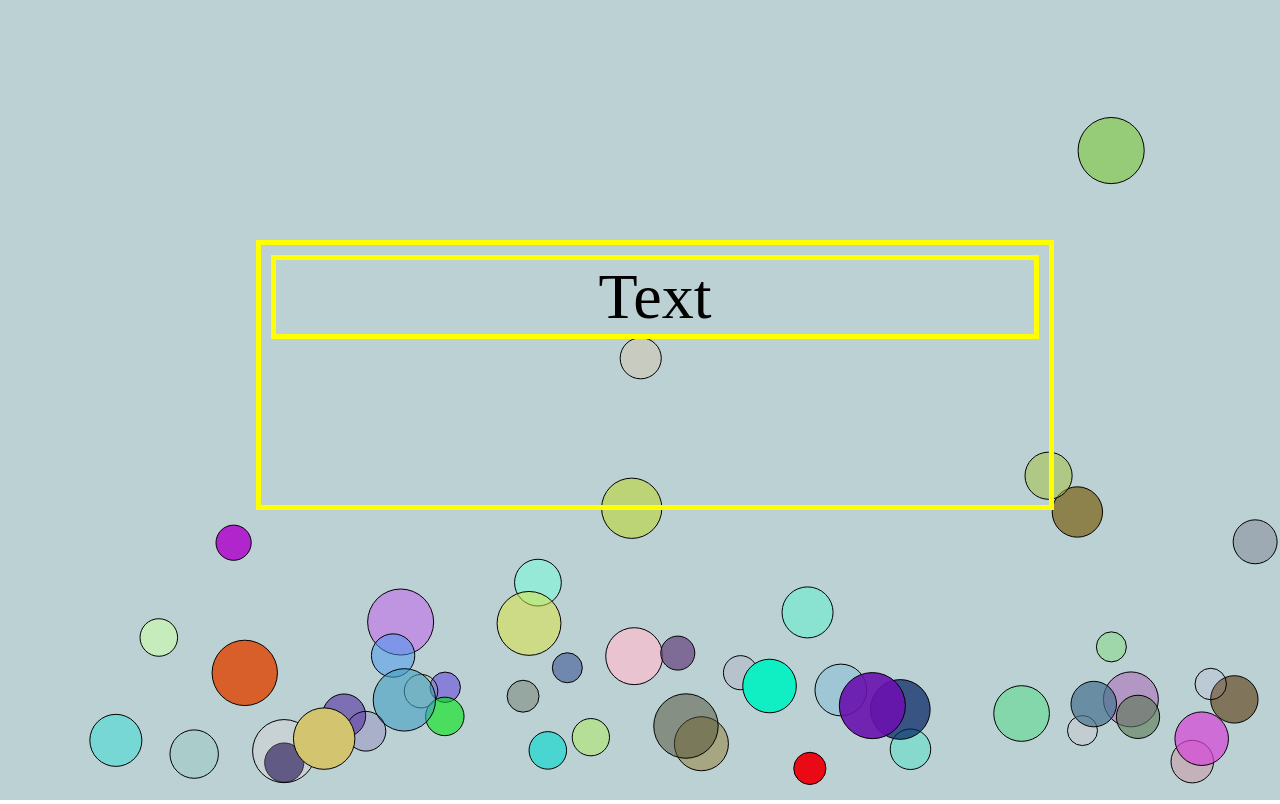
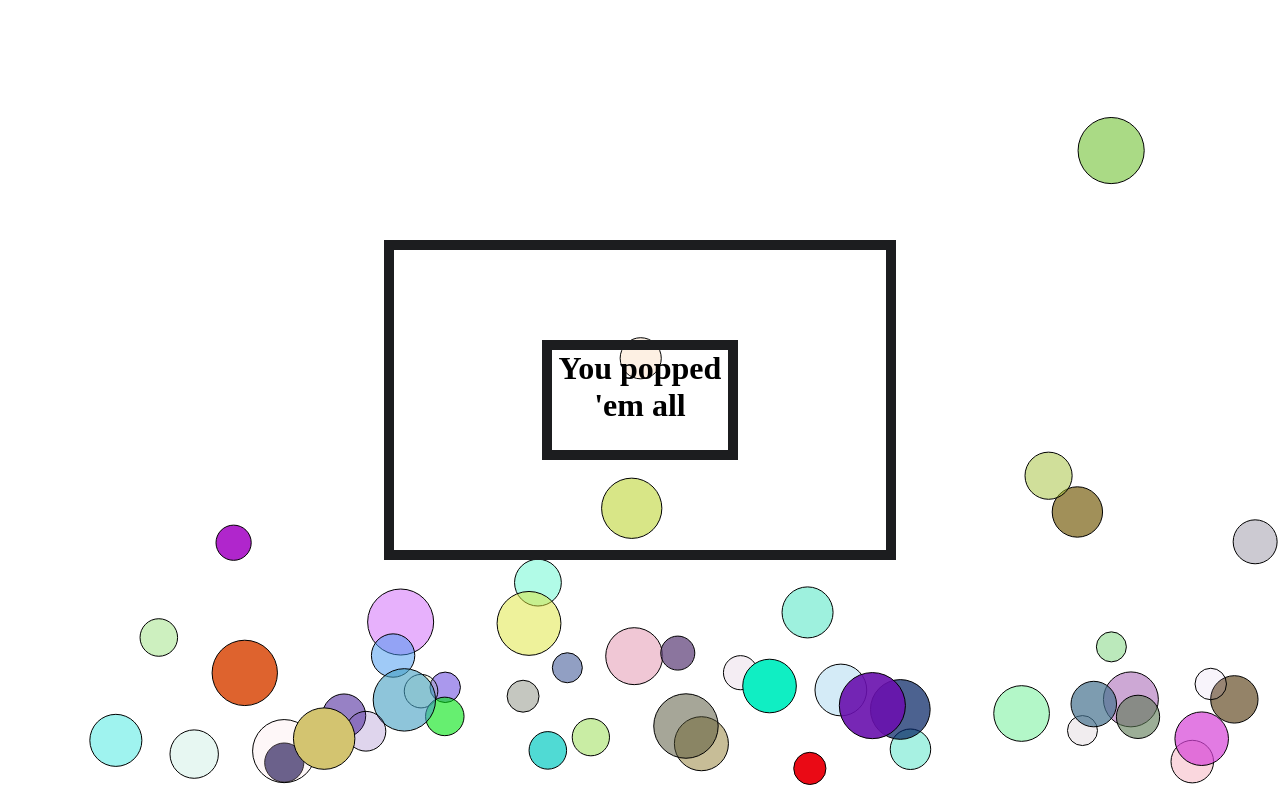
Before and after one commit to marc-develop/ballgame-javascript, a plain HTML site: page index.html in a window 1280 px wide. Drawn offline with Linux system fonts and the light colour scheme.

Commit message:
two centered divs

```diff
--- a/index.html
+++ b/index.html
@@ -1,28 +1,23 @@
 <!doctype html>
 
 <html lang="en">
-  <meta name="viewport" content="width=device-width, initial-scale=1.0">
+
 
 <head>
   <meta charset="utf-8">
-  <meta name="viewport" content="width=device-width, initial-scale=1">
-
+  <meta name="viewport" content="width=device-width, initial-scale=1.0">
   <title>Ballgame</title>
-
   <link rel="stylesheet" href="style.css">
-  <canvas id="canvas"></canvas>
-
-
 </head>
 
 <body>
-  <div>
-    <div>
+  <div id="container">
+    <div id="canvaswrapper">
       <canvas id="canvas"></canvas>
-      <div id="messagecontainer" class="maincontainer">
-        <div class="mainheader-container">
-        <h class = "bigheader">Text</h>
-      </div>
+    </div>
+    <div id="messagecontainer">
+      <div id="bigtextcontainer">
+        <h1>You popped 'em all</h1>
       </div>
     </div>
   </div>
--- a/script.js
+++ b/script.js
@@ -178,7 +178,7 @@ function animate() {
   for (var i = 0; i < bal.length; i++) {
     bal[i].update();
     bal[i].calculate();
-    if ( bal[i].isHit(clickx, clicky ) && bal[i].radius  ) {
+    if ( bal[i].isHit(clickx, clicky ) && bal[i].radius >= minBallSize  ) {
       bal = bal.concat(getSplitBalls(bal[i], numOfSplitBalls));
       bal.splice(i, 1);
       clickx = 0;
--- a/style.css
+++ b/style.css
@@ -1,37 +1,101 @@
-body {
-    position: absolute;
-    margin: 0px;
-    overflow: hidden;
+*{
+    padding: 0;
+    margin: 0;
+    box-sizing: border-box;
 }
 
-.maincontainer {
-    position: relative;
-    top: 30vh;
-    left: 20vw;
-    margin: auto;
-    width: 60vw;
-    height: 30vh;
-    border: 5px solid #FFFF00;
-    padding: 10px;
-
+/*Basic structure of slider*/
+.container{
+    width: 500px;
+    position: absolute;
+    transform: translate(-50%,-50%);
+    top: 50%;
+    left: 50%;
+    overflow: hidden;
+    border: 10px solid #2f65a1;
+    border-radius: 8px;
+    box-shadow: -1px 5px 15px black;
 }
 
-canvas {
+/*Area of images*/
+.canvaswrapper{
+    width: 100%;
+    display: flex;
+    animation: slide 16s infinite;
+}
+
+#canvas{
+    width: 100%;
+}
+
+#messagecontainer{
     position: absolute;
-    background-color: rgb(188, 209, 212);
+    top: 30%;
+    left: 30%;
+    height: 40%;
+    width: 40%;
+    border: 10px solid #1c1d1f;
+}
 
-  }
-
-.bigheader {
-
-    font-size:5vw;
+#bigtextcontainer{
+    position: absolute;
+    top: 30%;
+    left: 30%;
+    height: 40%;
+    width: 40%;
+    text-align: center;
+    border: 10px solid #1c1d1f;
+    /* transform: translate(-50 , -50); */
 
 
 }
 
+
+/* #screencontainer {
+    position:relative;
+    height: 100%;
+    width: 100%;
+    margin: 0;
+    padding: 0;
+    border: 5px solid #FFFF00;
+    overflow:hidden;
+}
+
+#canvascontainer{
+    position:absolute;
+    height: 100%;
+    width: 100%;
+    margin: 0;
+    padding: 0;
+    border: 5px solid #FFFF00;
+}
+
+.maincontainer{
+    position:absolute;
+    height: 100%;
+    width: 100%;
+    margin: 0;
+    padding: 0;
+    border: 5px solid #FFFF00;
+}
+
+canvas {
+    height: 100%;
+    width: 100%;
+    position:absolute;
+    border: 5px solid #FFFF00;
+}
+
 .mainheader-container {
+    position:absolute;
+    margin: 0;
+    padding: 0;
+    border: 5px solid #FFFF00;
+}
 
-    text-align: center;
-    width: 40w;
+.bigheader {
+    position:absolute;
+    margin: 0;
+    padding: 0;
     border: 5px solid #FFFF00;
-    }
+} */
```
